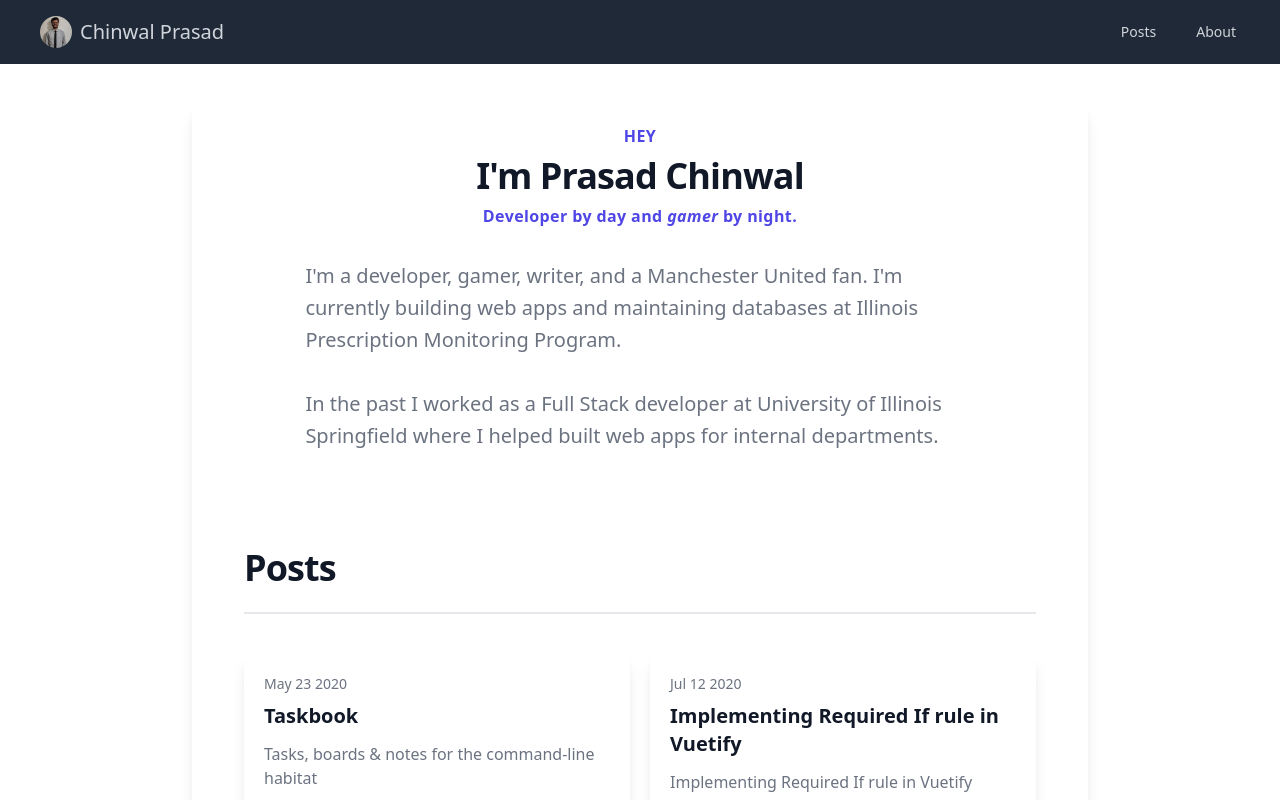
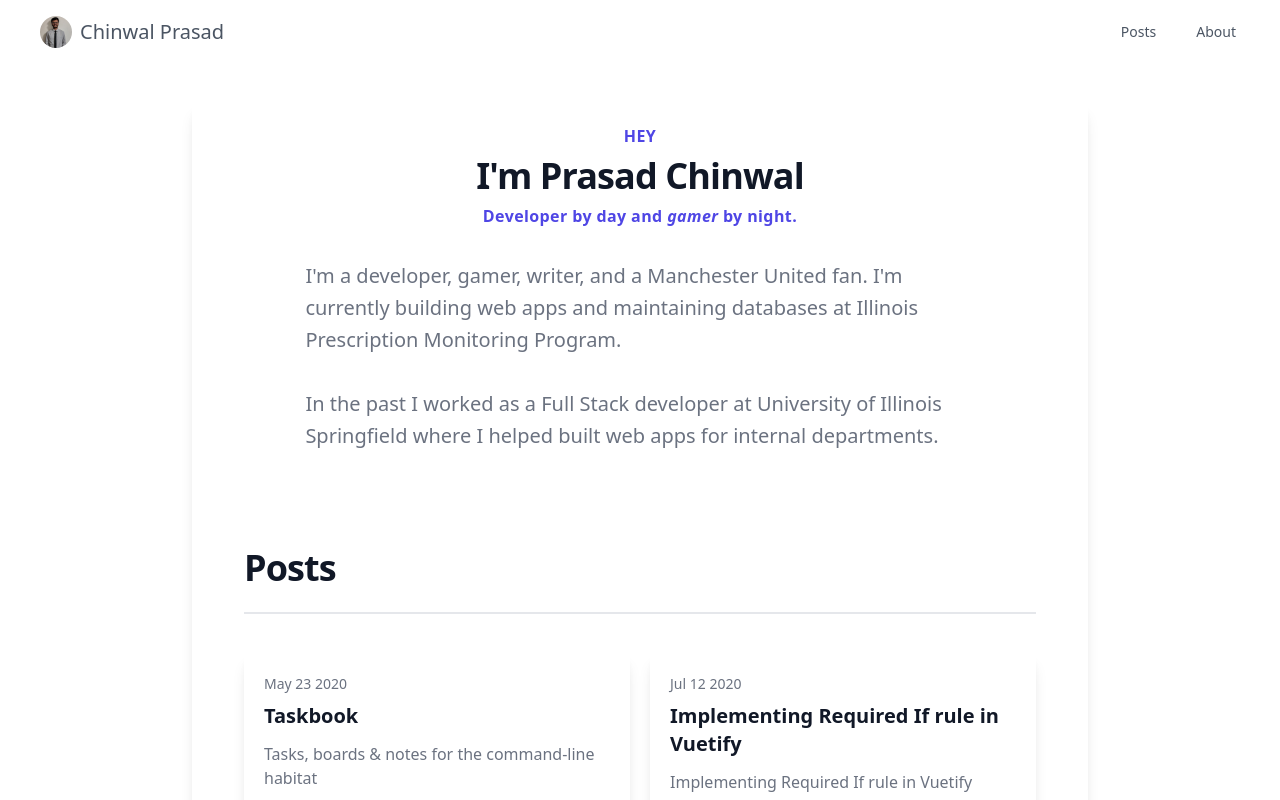
Before and after one commit to PrasadChinwal/personal-website, a Next.js app: page / in a window 1280 px wide. Shown: the top 800 px of the page. Built offline with nearby package versions, Linux system fonts and the light colour scheme; what @tailwindcss/typography would draw is missing.

Commit message:
UI cleanup

```diff
--- a/components/blog.js
+++ b/components/blog.js
@@ -1,3 +1,4 @@
+import Link from 'next/link'
 
 export default function Blog({allPosts}) {
 return (
@@ -12,14 +13,18 @@ return (
                     <p className="text-sm text-gray-500">
                         <time dateTime={post.published}>{post.published}</time>
                     </p>
-                    <a href={"/posts/" + post.slug} className="mt-2 block">
-                        <p className="text-xl font-semibold text-gray-900">{post.title}</p>
-                        <p className="mt-3 text-base text-gray-500" title="description">{post.excerpt}</p>
-                    </a>
+                    <Link href={"/posts/" + post.slug}>
+                        <a className="mt-2 block">
+                            <p className="text-xl font-semibold text-gray-900">{post.title}</p>
+                            <p className="mt-3 text-base text-gray-500" title="description">{post.excerpt}</p>
+                        </a>
+                    </Link>
                     <div className="mt-3">
-                        <a href={"/posts/" + post.slug} className="text-base font-semibold text-indigo-600 hover:text-indigo-500">
-                        Read full story
-                        </a>
+                        <Link href={"/posts/" + post.slug}>
+                            <a className="text-base font-semibold text-indigo-600 hover:text-indigo-500">
+                            Read full story
+                            </a>
+                        </Link>
                     </div>
                 </div>
             ))}
--- a/components/navbar.js
+++ b/components/navbar.js
@@ -1,6 +1,6 @@
-import { Fragment } from 'react'
-import { Disclosure, Menu, Transition } from '@headlessui/react'
+import { Disclosure } from '@headlessui/react'
 import { MenuIcon, XIcon } from '@heroicons/react/outline'
+import Link from 'next/link'
 
 const navigation = [
     { name: 'Posts', href: '/posts', current: false },
@@ -13,7 +13,7 @@ function classNames(...classes) {
 
 export default function Navbar() {
     return (
-    <Disclosure as="nav" className="bg-gray-800">
+        <Disclosure as="nav" className="">
             {({ open }) => (
                 <>
                     <div className="max-w-7xl mx-auto px-2 sm:px-6 lg:px-8">
@@ -40,24 +40,27 @@ export default function Navbar() {
                                         className="hidden lg:block h-8 w-8 rounded-full"
                                         src="/prasad-chinwal.jpeg" alt="Me"
                                     />
-                    <a href="/">
-                      <span className="font-medium text-xl text-gray-300">Chinwal Prasad</span>
+                                    <Link href="/">
+                                        <a>
+                                            <span className="font-medium text-xl text-gray-600">Chinwal Prasad</span>
                                         </a>
+                                    </Link>
                                 </div>
                                 <div className="hidden sm:block sm:ml-6">
                                     <div className="flex space-x-4">
                                         {navigation.map((item) => (
+                                            <Link href={item.href}>
                                                 <a
                                                     key={item.name}
-                        href={item.href}
                                                     className={classNames(
-                          item.current ? 'bg-gray-900 text-white' : 'text-gray-300 hover:bg-gray-700 hover:text-white',
+                                                        item.current ? 'bg-gray-900 text-white' : 'text-gray-600 hover:bg-gray-700 hover:text-white',
                                                         'px-3 py-2 rounded-md text-sm font-medium'
                                                     )}
                                                     aria-current={item.current ? 'page' : undefined}
                                                 >
                                                     {item.name}
                                                 </a>
+                                            </Link>
                                         ))}
                                     </div>
                                 </div>
@@ -68,17 +71,18 @@ export default function Navbar() {
                     <Disclosure.Panel className="sm:hidden">
                         <div className="px-2 pt-2 pb-3 space-y-1">
                             {navigation.map((item) => (
+                                <Link href={item.href}>
                                 <a
                                     key={item.name}
-                  href={item.href}
                                     className={classNames(
-                    item.current ? 'bg-gray-900 text-white' : 'text-gray-300 hover:bg-gray-700 hover:text-white',
+                                        item.current ? 'bg-gray-900 text-white' : 'text-gray-600 hover:bg-gray-700 hover:text-white',
                                         'block px-3 py-2 rounded-md text-base font-medium'
                                     )}
                                     aria-current={item.current ? 'page' : undefined}
                                 >
                                     {item.name}
                                 </a>
+                                </Link>
                             ))}
                         </div>
                     </Disclosure.Panel>
--- a/package.json
+++ b/package.json
@@ -10,6 +10,7 @@
   "dependencies": {
     "@headlessui/react": "^1.2.0",
     "@heroicons/react": "^1.0.1",
+    "@tailwindcss/aspect-ratio": "^0.2.1",
     "@tailwindcss/forms": "^0.3.3",
     "@tailwindcss/typography": "^0.4.1",
     "gray-matter": "^4.0.3",
--- a/pages/about.js
+++ b/pages/about.js
@@ -1,6 +1,7 @@
 import Layout from '../components/layout'
 import Head from 'next/head'
 import { LINKS } from '../lib/constants';
+import Link from 'next/link'
 
 const user = {
     name: 'Chinwal Prasad',
@@ -76,7 +77,13 @@ export default function About() {
                                     I like to learn new technologies and use them in production applications. Lately I have been spending a lot of time learning DevOps, in hopes of shifting my career towards DevOps. I am also working towards getting my AWS certification.
                                 </p>
                                 <p>
-                                In my free time I also like to read. Check out my books section to find out the books I have read and love.
+                                    In my free time I also like to
+                                    <Link href="/books">
+                                        <a className="mx-1 text-indigo-500 no-underline">
+                                            read
+                                        </a>
+                                    </Link>.
+                                    Check out my books section to find out the books I have read and love.
                                 </p>
                             </div>
                         </div>
--- a/pages/posts/index.js
+++ b/pages/posts/index.js
@@ -1,6 +1,7 @@
 import Layout from '../../components/layout'
 import Head from 'next/head'
 import { getAllPosts } from '../../lib/api'
+import Link from "next/link"
 
 export default function Home( {allPosts} ) {
     return (
@@ -23,21 +24,25 @@ export default function Home( {allPosts} ) {
                             {allPosts.map((post) => (
                             <div key={post.title}>
                                 <div>
-                                    <a href="#" className="inline-block">
+                                    <a className="inline-block">
                                         <span className="inline-flex items-center px-3 py-0.5 rounded-full text-sm font-medium">
                                         {post.category}
                                         </span>
                                     </a>
                                 </div>
-                                <a href={post.href} className="block mt-4">
-                                    <p className="text-xl font-semibold text-gray-900">{post.title}</p>
-                                    <p className="mt-3 text-base text-gray-500">{post.excerpt}</p>
-                                </a>
+                                <Link href={`/posts/${encodeURIComponent(post.slug)}`}>
+                                    <a className="block mt-4">
+                                        <p className="text-xl font-semibold text-gray-900">{post.title}</p>
+                                        <p className="mt-3 text-base text-gray-500">{post.excerpt}</p>
+                                    </a>
+                                </Link>
                                 <div className="mt-6 flex items-center">
                                     <div className="flex-shrink-0">
-                                        <a href={"/posts/" + post.slug} className="text-indigo-600 hover:text-indigo-900">
+                                        <Link href={`/posts/${encodeURIComponent(post.slug)}`}>
+                                        <a className="text-indigo-600 hover:text-indigo-900">
                                             Read More
                                         </a>
+                                        </Link>
                                     </div>
                                     <div className="ml-3">
                                         <p className="text-sm font-medium text-gray-900">
```
Also changed, not shown: tailwind.config.js (indentation only), 1 other file (tests, documents, lock files or other folders). Lines whose indentation alone changed are shown as unchanged.
